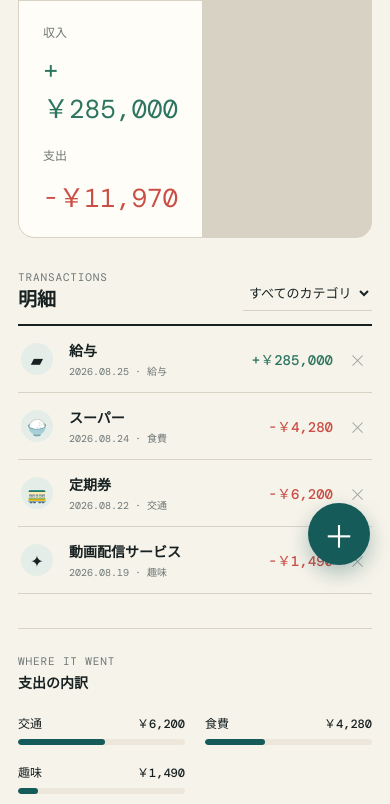
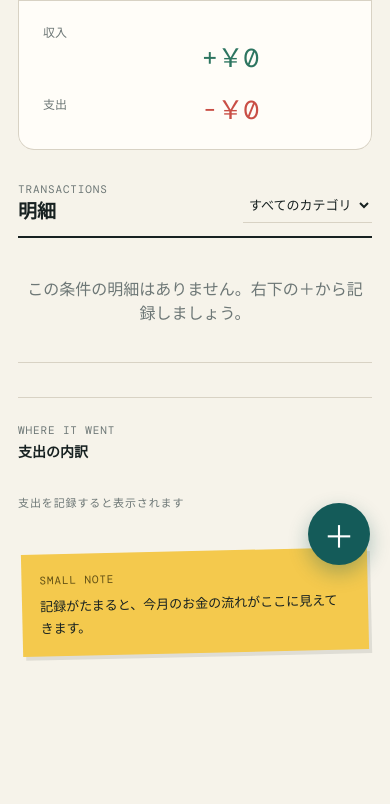
Before and after one commit to gakkii415/kakeibo-ledger, a plain HTML site: page index.html in a window 390 px wide. Shown: the part 259-1063 px from the top of the page. After the commit the page ends 1002 px from the top, so only its background shows below. Drawn offline with nearby package versions, Linux system fonts and the light colour scheme.

Commit message:
fix: improve mobile summary and first-use state

```diff
--- a/index.html
+++ b/index.html
@@ -17,7 +17,7 @@
     .ledger{border-top:2px solid var(--ink)}.record{display:grid;grid-template-columns:40px 1fr auto 27px;gap:13px;align-items:center;padding:14px 3px;border-bottom:1px solid var(--line)}.record-icon{width:32px;height:32px;border-radius:50%;display:grid;place-items:center;background:#e4ede8;font-size:16px}.record-main{min-width:0}.record-title{font-size:14px;font-weight:700;white-space:nowrap;overflow:hidden;text-overflow:ellipsis}.record-meta{font-family:"DM Mono";font-size:10px;color:var(--muted);margin-top:3px}.record-amount{font-family:"DM Mono";font-size:14px;font-weight:500}.record-amount.exp{color:var(--red)}.record-amount.inc{color:var(--green)}.delete{border:0;background:transparent;color:#9da4a0;font-size:18px;padding:2px}.empty{padding:38px 8px;color:var(--muted);text-align:center;border-bottom:1px solid var(--line)}
     aside{border-left:1px solid var(--line);padding-left:28px}.side-title{font-size:14px;margin:4px 0 22px}.category{margin:0 0 18px}.category-row{display:flex;justify-content:space-between;font-size:12px;margin-bottom:7px}.category-row strong{font-family:"DM Mono";font-weight:500}.bar{height:6px;background:var(--paper-deep);border-radius:8px;overflow:hidden}.bar i{height:100%;background:var(--teal);display:block;border-radius:8px}.tip{margin-top:40px;background:var(--yellow);padding:19px 18px 17px;transform:rotate(-1.3deg);box-shadow:3px 4px 0 rgba(23,33,33,.1)}.tip .eyebrow{color:#625014}.tip p{font-size:13px;line-height:1.7;margin:8px 0 0}
     .add{position:fixed;right:max(28px,calc((100vw - 1180px)/2));bottom:28px;border:0;border-radius:50%;width:62px;height:62px;background:var(--teal);color:white;font-size:31px;box-shadow:0 8px 20px #145b5955;transition:transform .18s}.add:hover{transform:rotate(90deg)}dialog{border:0;padding:0;background:transparent;max-width:min(460px,calc(100vw - 28px));width:100%}dialog::backdrop{background:#17212177}.modal{background:var(--white);border-radius:20px;padding:27px}.modal-head{display:flex;justify-content:space-between;align-items:center;margin-bottom:22px}.modal h2{font-size:21px;margin:0}.close{border:0;background:transparent;font-size:25px}.type-tabs{display:flex;gap:6px;margin-bottom:18px}.type-tabs button{border:1px solid var(--line);background:transparent;border-radius:20px;padding:7px 14px;font-size:13px}.type-tabs button.active{background:var(--teal);color:white;border-color:var(--teal)}.form-grid{display:grid;grid-template-columns:1fr 1fr;gap:14px}.field{display:grid;gap:6px;font-size:12px;font-weight:700}.field.full{grid-column:1/-1}.field input,.field select{width:100%;padding:11px 10px;border:1px solid var(--line);border-radius:8px;background:white;color:var(--ink)}.save{border:0;background:var(--teal);color:white;padding:13px 16px;border-radius:8px;width:100%;margin-top:24px;font-weight:700}.message{font-size:12px;color:var(--red);min-height:15px;margin-top:10px}
-    @media(max-width:760px){.app{padding:20px 18px 90px}.top{padding-bottom:22px}.main-grid{display:block;margin-top:24px}.summary{grid-template-columns:1fr 1fr}.balance{grid-column:1/-1}.amount{font-size:37px}.section-head{margin-top:32px}aside{border-left:0;border-top:1px solid var(--line);padding:25px 0 0;margin-top:34px}.categories{display:grid;grid-template-columns:1fr 1fr;gap:0 20px}.tip{margin:30px 4px 0}.add{right:20px;bottom:20px}.record{grid-template-columns:35px 1fr auto 23px}.brand small{display:none}}
+    @media(max-width:760px){.app{padding:20px 18px 90px}.top{padding-bottom:22px}.main-grid{display:block;margin-top:24px}.summary{grid-template-columns:1fr 1fr}.balance{grid-column:1/-1}.summary>div:last-child{grid-column:1/-1;display:grid;grid-template-columns:1fr 1fr;column-gap:14px}.summary>div:last-child .label:nth-of-type(2){grid-column:2;grid-row:1}.summary>div:last-child .expense{grid-column:2;grid-row:2;margin-top:14px}.amount{font-size:37px}.section-head{margin-top:32px}aside{border-left:0;border-top:1px solid var(--line);padding:25px 0 0;margin-top:34px}.categories{display:grid;grid-template-columns:1fr 1fr;gap:0 20px}.tip{margin:30px 4px 0}.add{right:20px;bottom:20px}.record{grid-template-columns:35px 1fr auto 23px}.brand small{display:none}}
     @media(prefers-reduced-motion:reduce){*{transition:none!important}}
   </style>
 </head>
@@ -33,7 +33,7 @@
   <dialog id="entryDialog"><form class="modal" id="entryForm"><div class="modal-head"><h2>明細を記録</h2><button type="button" class="close" id="closeModal" aria-label="閉じる">×</button></div><div class="type-tabs"><button type="button" data-type="expense" class="active">支出</button><button type="button" data-type="income">収入</button></div><input id="type" type="hidden" value="expense"><div class="form-grid"><label class="field full">内容<input id="title" required maxlength="40" placeholder="例：スーパーでの買い物"></label><label class="field">金額<input id="value" required type="number" min="1" inputmode="numeric" placeholder="0"></label><label class="field">日付<input id="date" required type="date"></label><label class="field full">カテゴリ<select id="category"></select></label></div><div id="message" class="message"></div><button class="save" type="submit">記録する</button></form></dialog>
   <script>
   (()=>{const C={expense:[['食費','🍚'],['日用品','🧺'],['交通','🚃'],['住まい','⌂'],['趣味','✦'],['医療','✚'],['その他','•']],income:[['給与','▰'],['副収入','↗'],['その他','＋']]};const key='tsuzuri-records-v1';let cursor=new Date();let data=JSON.parse(localStorage.getItem(key)||'[]');const $=s=>document.querySelector(s), yen=n=>new Intl.NumberFormat('ja-JP',{style:'currency',currency:'JPY',maximumFractionDigits:0}).format(n);const dateVal=d=>d.toISOString().slice(0,10);
-  const seed=()=>{if(data.length)return;const now=new Date(),m=now.getMonth(),y=now.getFullYear();data=[{id:1,title:'給与',value:285000,type:'income',category:'給与',date:dateVal(new Date(y,m,25))},{id:2,title:'スーパー',value:4280,type:'expense',category:'食費',date:dateVal(new Date(y,m,24))},{id:3,title:'定期券',value:6200,type:'expense',category:'交通',date:dateVal(new Date(y,m,22))},{id:4,title:'動画配信サービス',value:1490,type:'expense',category:'趣味',date:dateVal(new Date(y,m,19))}];save()};const save=()=>localStorage.setItem(key,JSON.stringify(data));
+  const seed=()=>{};const save=()=>localStorage.setItem(key,JSON.stringify(data));
   function entries(){let a=data.filter(x=>{let d=new Date(x.date+'T00:00:00');return d.getFullYear()==cursor.getFullYear()&&d.getMonth()==cursor.getMonth()});if($('#filter').value)a=a.filter(x=>x.category===$('#filter').value);return a.sort((a,b)=>b.date.localeCompare(a.date))}
   function render(){const all=data.filter(x=>{let d=new Date(x.date+'T00:00:00');return d.getFullYear()==cursor.getFullYear()&&d.getMonth()==cursor.getMonth()});const inc=all.filter(x=>x.type==='income').reduce((s,x)=>s+x.value,0),exp=all.filter(x=>x.type==='expense').reduce((s,x)=>s+x.value,0);$('#monthLabel').textContent=cursor.toLocaleDateString('ja-JP',{year:'numeric',month:'long'});$('#balance').textContent=yen(inc-exp);$('#income').textContent='+'+yen(inc);$('#expense').textContent='-'+yen(exp);$('#countText').textContent=all.length?all.length+'件の記録 · 支出 '+yen(exp):'まだ記録がありません';
     const list=entries(),ledger=$('#ledger');ledger.innerHTML=list.length?list.map(x=>{let icon=(C[x.type].find(c=>c[0]===x.category)||['','•'])[1];return '<div class="record"><div class="record-icon">'+icon+'</div><div class="record-main"><div class="record-title">'+esc(x.title)+'</div><div class="record-meta">'+x.date.replaceAll('-','.')+' · '+x.category+'</div></div><div class="record-amount '+(x.type==='expense'?'exp':'inc')+'">'+(x.type==='expense'?'-':'+')+yen(x.value)+'</div><button class="delete" data-id="'+x.id+'" aria-label="削除">×</button></div>'}).join(''):'<div class="empty">この条件の明細はありません。右下の＋から記録しましょう。</div>';
```
